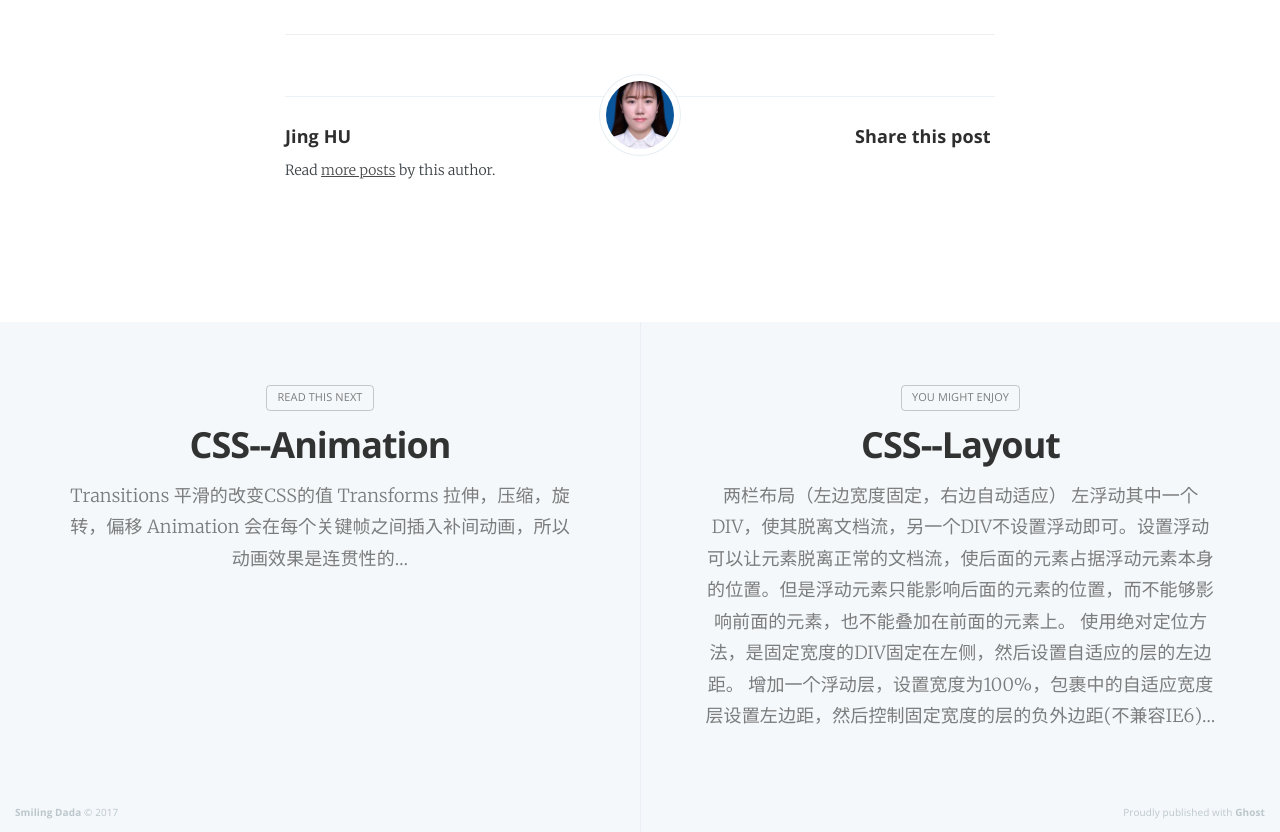
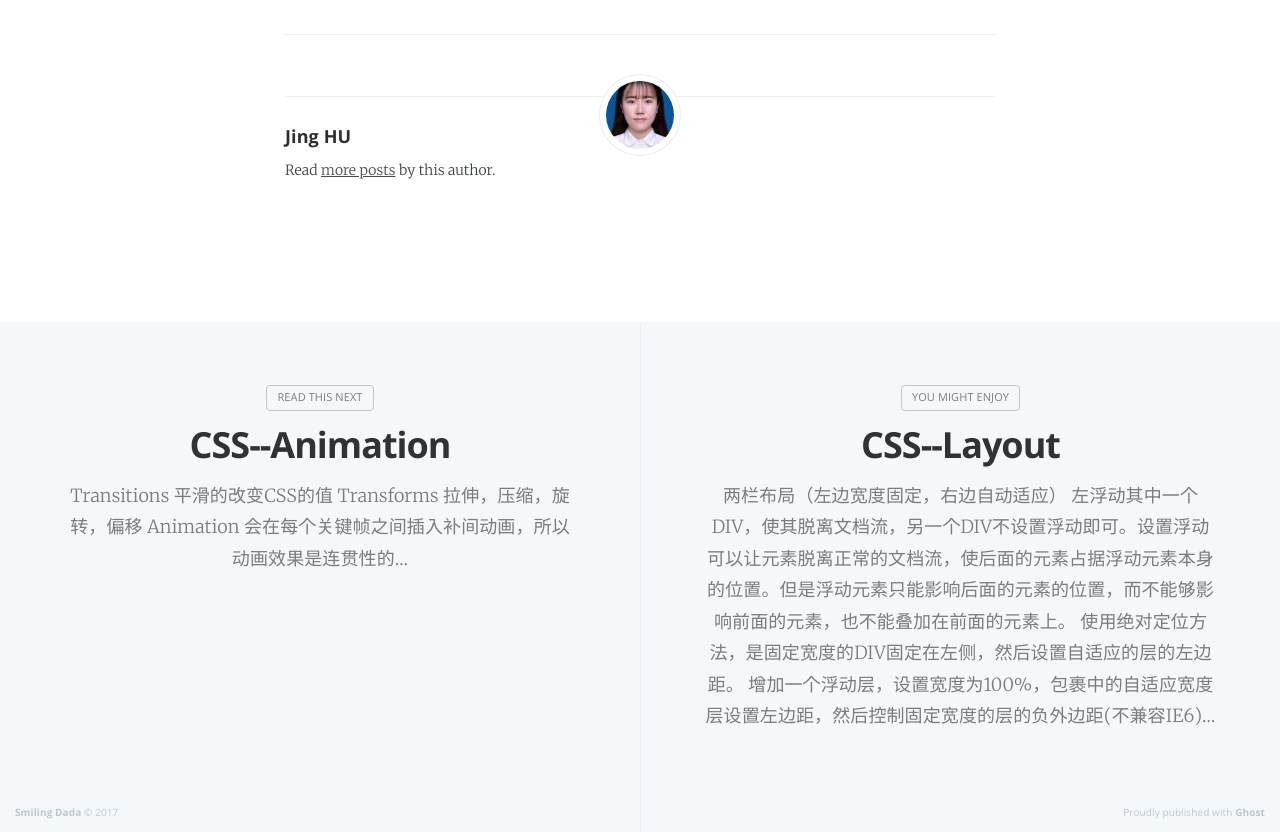
Before and after one commit to JingHUSEU/JingHUSEU.github.io, a plain HTML site: page css-bfc/index.html in a window 1280 px wide. Shown: the part 2480-3312 px from the top of the page. Drawn offline with nearby package versions, Linux system fonts and the light colour scheme; a web font is replaced by a local one.

Commit message:
Update index.html

```diff
--- a/css-bfc/index.html
+++ b/css-bfc/index.html
@@ -213,18 +213,7 @@
             </section>
 
 
-            <section class="share">
-                <h4>Share this post</h4>
-                <a class="icon-twitter" href="https://twitter.com/intent/tweet?text=CSS--BFC&amp;url=http:///css-bfc/" onclick="window.open(this.href, 'twitter-share', 'width=550,height=235');return false;">
-                    <span class="hidden">Twitter</span>
-                </a>
-                <a class="icon-facebook" href="https://www.facebook.com/sharer/sharer.php?u=http:///css-bfc/" onclick="window.open(this.href, 'facebook-share','width=580,height=296');return false;">
-                    <span class="hidden">Facebook</span>
-                </a>
-                <a class="icon-google-plus" href="https://plus.google.com/share?url=http:///css-bfc/" onclick="window.open(this.href, 'google-plus-share', 'width=490,height=530');return false;">
-                    <span class="hidden">Google+</span>
-                </a>
-            </section>
+
 
 
         </footer>
```
